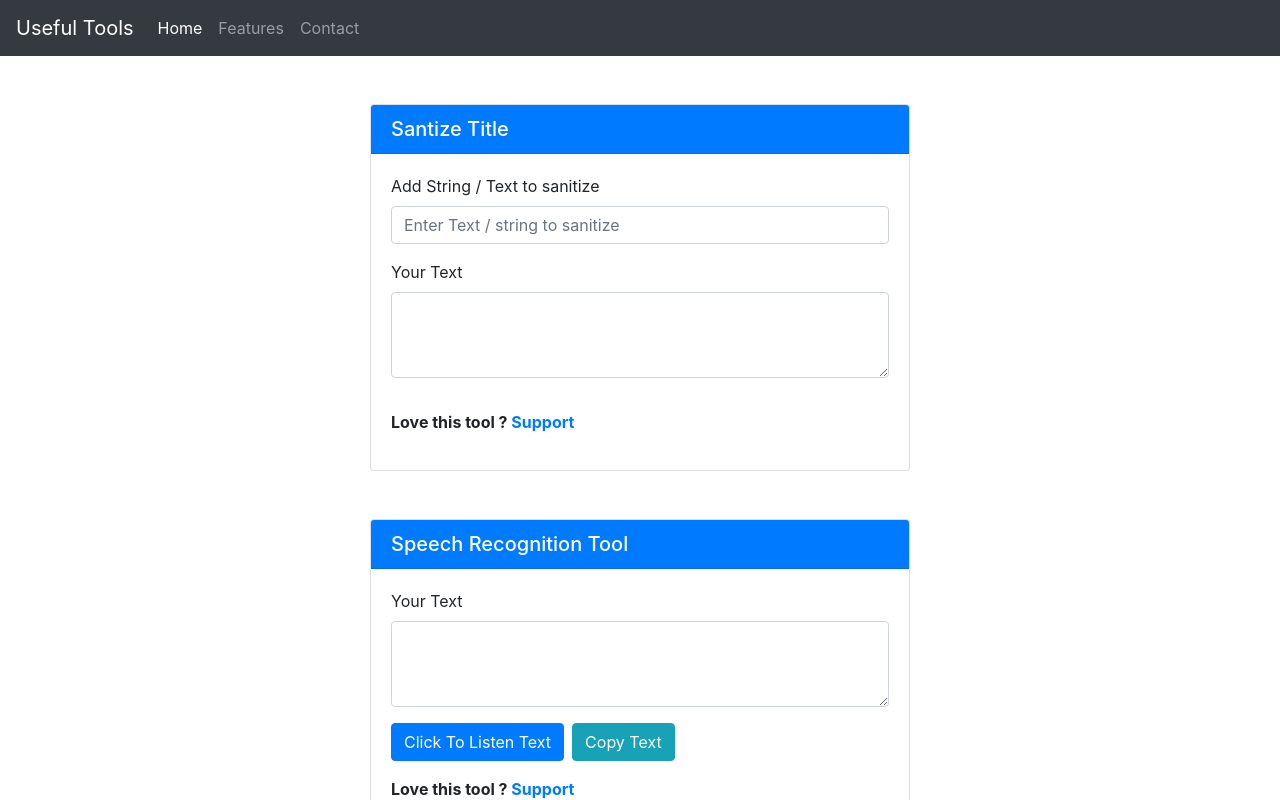
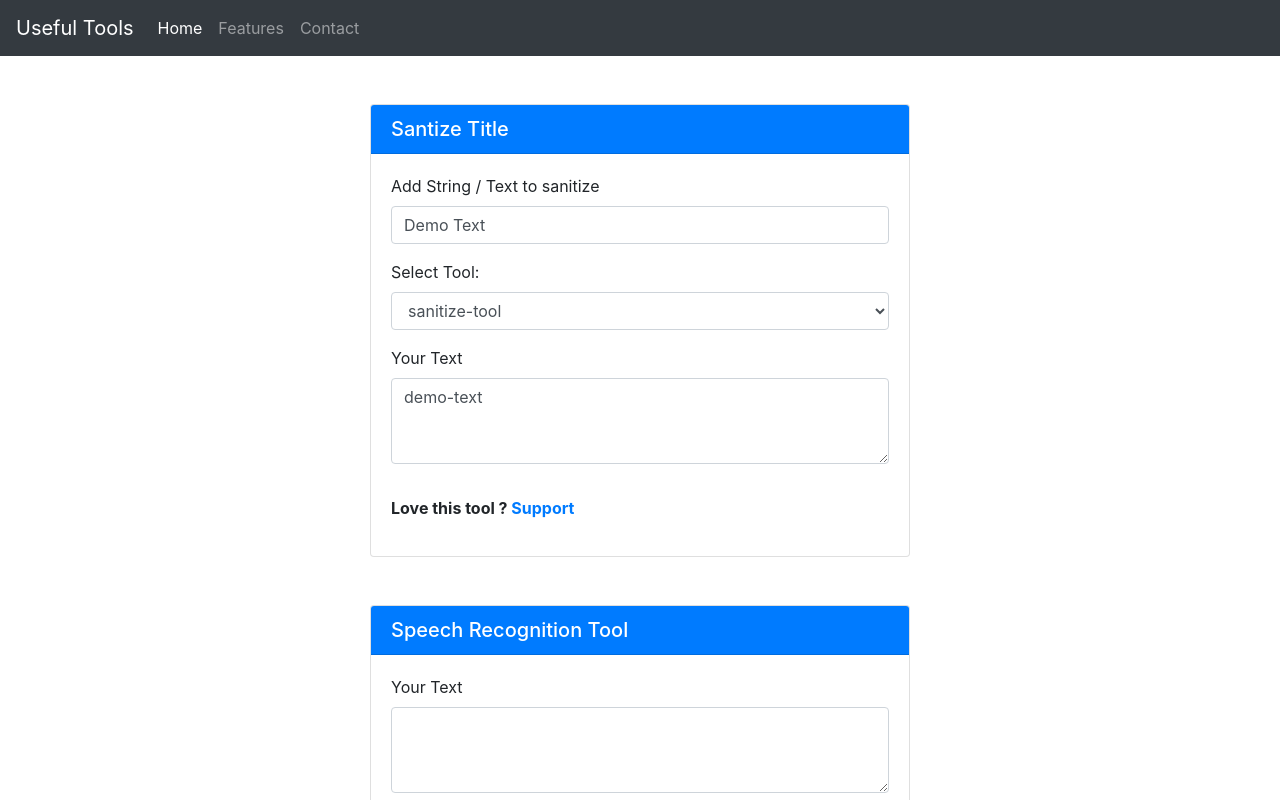
Before and after one commit to vanpariyar/useful-tools, a React (Create React App) app: page / in a window 1280 px wide. Shown: the top 800 px of the page. Built offline with nearby package versions, Linux system fonts and the light colour scheme.

Commit message:
added new tools

```diff
--- a/package.json
+++ b/package.json
@@ -7,9 +7,9 @@
     "@testing-library/jest-dom": "^4.2.4",
     "@testing-library/react": "^9.5.0",
     "@testing-library/user-event": "^7.2.1",
-    "react": "^16.13.1",
-    "react-dom": "^16.13.1",
-    "react-scripts": "3.4.1"
+    "react": "^16.14.0",
+    "react-dom": "^16.14.0",
+    "react-scripts": "^4.0.3"
   },
   "scripts": {
     "start": "react-scripts start",
--- a/src/components/sanitizeTitleTool.js
+++ b/src/components/sanitizeTitleTool.js
@@ -3,6 +3,8 @@ import SupportComponent from './supportComponent';
 
 export default function SanitizeTitleTool() {
 
+    const [text, setText] = useState('Demo Text');
+    const [selectType, setSelectType] = useState('sanitize');
 
     const string_to_slug = function (str)
     {
@@ -26,7 +28,24 @@ export default function SanitizeTitleTool() {
 
         return str;
     }
-    const [text, setText] = useState('');
+
+    function toCamelCase(str){
+        let arr= str.match(/[a-z]+|\d+/gi);
+        return arr.map((m,i)=>{
+            let low = m.toLowerCase();
+            if (i!==0){
+                low = low.split('').map((s,k)=>k===0?s.toUpperCase():s).join``
+            }
+            return low;
+        }).join``;
+    }
+
+    function handleBySelectedMode(str){
+        if( selectType === 'sanitize' ){
+            return string_to_slug(str);
+        }
+        return toCamelCase(str);
+    }
 
     return (
         <div className="card">
@@ -44,13 +63,20 @@ export default function SanitizeTitleTool() {
                     />
                 </div>
                 <div className="form-group">
+                    <label htmlFor="sanitize-mode-select">Select Tool:</label>
+                    <select className="form-control" id="sanitize-mode-select" value={ selectType } onChange={ (e) => setSelectType( e.target.value ) }>
+                        <option value="sanitize">sanitize-tool</option>
+                        <option value="camelcase">CamelCaseTool</option>
+                    </select>
+                </div>
+                <div className="form-group">
                     <label htmlFor="exampleFormControlTextarea1">Your Text</label>
                     <textarea
-                        defaultValue={ string_to_slug( text ) }
+                        value={ handleBySelectedMode( text ) }
+                        onChange={ (e) => "nothing" }
                         className="form-control"
                         id="exampleFormControlTextarea1"
                         rows="3">
-
                     </textarea>
                 </div>
                 <SupportComponent />
```
Also changed, not shown: src/utils/commonFunctions.js (added, +9 -0 lines), 2 other files (tests, documents, lock files or other folders).
